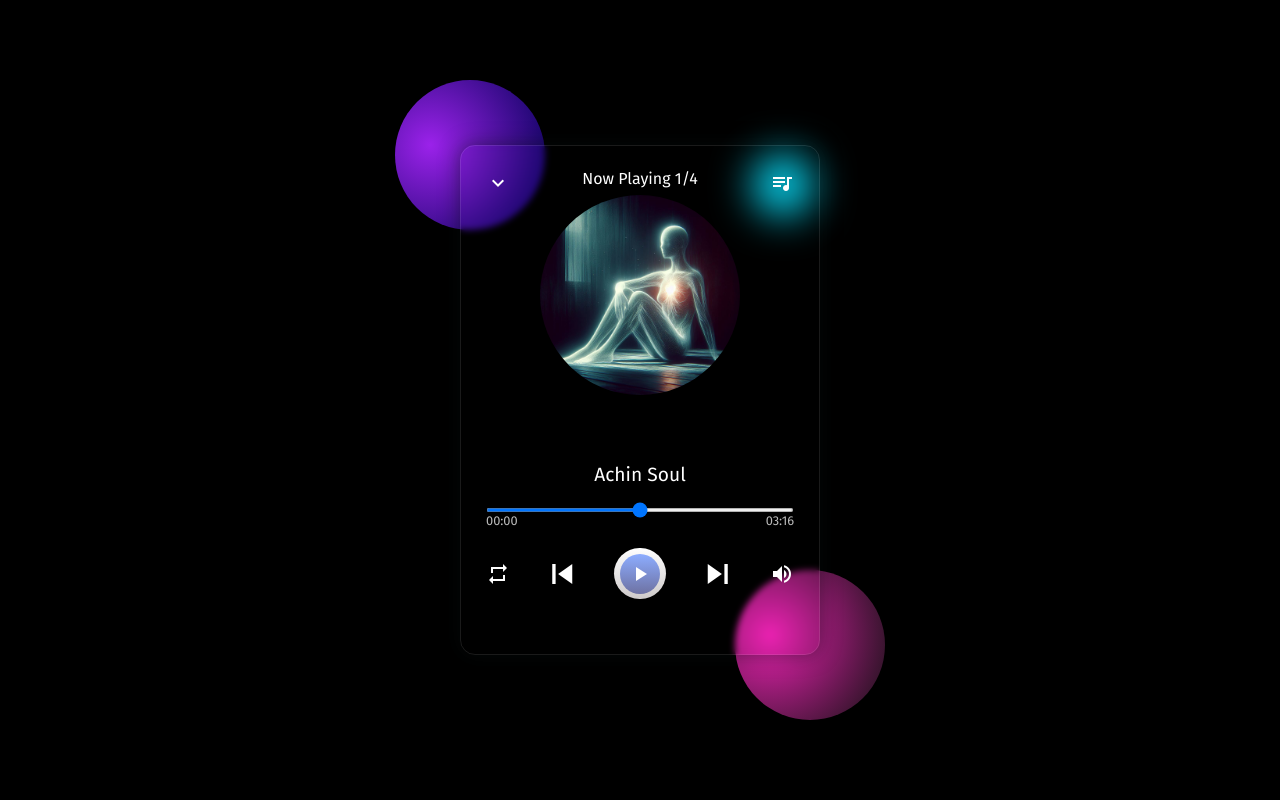
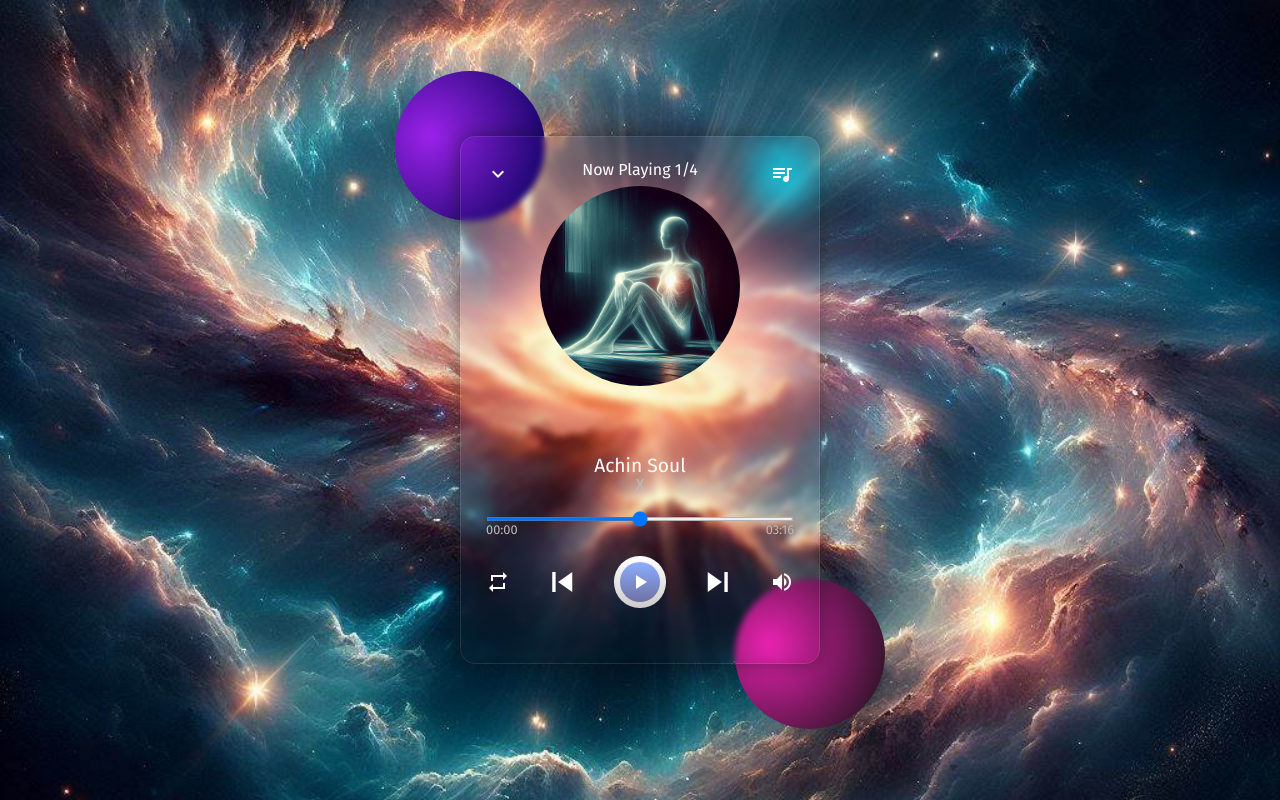
Before and after one commit to Nathanabrahao/WebPlayer_Music, a React (Create React App) app: page / in a window 1280 px wide. Built offline with nearby package versions, Linux system fonts and the light colour scheme.

Commit message:
Create tab music

```diff
--- a/src/App.tsx
+++ b/src/App.tsx
@@ -2,10 +2,12 @@ import React, { useState } from 'react';
 import logo from './logo.svg';
 import './App.css';
 import Card from './Components/Card'
+import List from './Components/List'
 
 
 function App() {
-  const [musicNumber, setMusicNumber] = useState(0)
+  const [musicNumber, setMusicNumber] = useState(0);
+  const [open, setOpen] = useState(false);
 
 
   return (
@@ -14,7 +16,8 @@ function App() {
       <div className="shape shape-2"></div>
       <div className="shape shape-3"></div>
       <main>
-        <Card props={{musicNumber, setMusicNumber}}/>
+        <Card props={{musicNumber, setMusicNumber, setOpen}}/>
+        <List props={{open, setOpen, musicNumber, setMusicNumber}}/>
       </main>
     </div>
   );
--- a/src/Assests/Data/infos.tsx
+++ b/src/Assests/Data/infos.tsx
@@ -5,28 +5,28 @@ const Songs = [
     {
         id: 1,
         name: 'Achin Soul',
-        artist: '',
+        artist: 'X',
         cover: require('../images/Aching soul.jpeg'),
         audio: require('../musics/Aching Soul.mp3')
     },
     {
         id: 2,
         name: 'Sabonete voador',
-        artist: '',
+        artist: 'Y',
         cover: require('../images/sabonete_voador.jpeg'),
         audio: require('../musics/Sabonete.mp3')
     },
     {
         id: 3,
         name: 'Pão de Queijo quentinho',
-        artist: '',
+        artist: 'Z',
         cover: require('../images/pão de queijo.jpeg'),
         audio: require('../musics/PaoDeQueijo.mp3')
     },
     {
         id: 4,
         name: 'Way to Bloom',
-        artist: '',
+        artist: 'A',
         cover: require('../images/CasalAmor.jpeg'),
         audio: require('../musics/WayToBloom.mp3')
     }
--- a/src/Assests/css/card.css
+++ b/src/Assests/css/card.css
@@ -34,6 +34,11 @@
 
 .card .details .title{
     font-size: 1.2rem;
+}
+
+.card .details .artist{
+    color: #bbb;
+    padding-top: 1px;
 }
 
 .card .progress{
--- /dev/null
+++ b/src/Assests/css/list.css
@@ -0,0 +1,76 @@
+.list {
+    width: 100%;
+    position: absolute;
+    bottom: -60%;
+    left: 0;
+    background: #fff;
+    color: #080710;
+    box-shadow: 0 -5px 10px rgba(0, 0, 0, 0.1);
+    transition: all 0.2s ease-out;
+    border-radius: 10px;
+    z-index: 10;
+}
+
+.list .show{
+    bottom: 0;
+}
+
+.list .header {
+    width: 100%;
+    padding: 15px 20px;
+    display: flex;
+    justify-content: space-between;
+    align-items: center;
+}
+
+.list .header i{
+    font-size: 1.7rem;
+}
+
+.list .header > div {
+    display: flex;
+    align-items: center;
+    gap: 5px;
+}
+
+.list .header > div span{
+    font-size: 1.25rem;
+    text-transform: capitalize;
+    color: #444;
+}
+
+.list ul {
+    width: 100%;
+    height: 250px;
+    overflow-y: scroll;
+}
+
+.list ul::-webkit-scrollbar {
+    width: 0px;
+}
+
+.list ul li{
+    width: 100%;
+    padding: 10px 30px;
+    display: flex;
+    justify-content: space-between;
+    cursor: pointer;
+    border-bottom: 1px solid #eee;
+}
+
+.list ul li:hover {
+    background: palegoldenrod;
+}
+
+.list ul li .row p{
+    color: #999;
+    font-size: 0.85rem;
+}
+
+.list .duration{
+    font-size: 0.9rem;
+}
+
+.list ul li.playing{
+    background: papayawhip;
+}
--- a/src/Components/Card.tsx
+++ b/src/Components/Card.tsx
@@ -6,16 +6,16 @@ import Songs from '../Assests/Data/infos';
 interface CardProps {
     musicNumber: number;
     setMusicNumber: React.Dispatch<React.SetStateAction<number>>;
+    setOpen: React.Dispatch<React.SetStateAction<boolean>>;
 }
 
-const Card: FC<{ props: CardProps }> = ({ props: { musicNumber, setMusicNumber } }) => {
-    console.log(Songs)
+const Card: FC<{ props: CardProps }> = ({ props: { musicNumber, setMusicNumber, setOpen } }) => {
     return (
         <div className="card">
             <div className="nav">
                 <i className="material-icons">expand_more</i>
                 <span>Now Playing {musicNumber + 1}/{Songs.length} </span>
-                <i className="material-icons">queue_music</i>
+                <i className="material-icons" onClick={() => setOpen(true)}>queue_music</i>
             </div>
 
 
@@ -25,6 +25,7 @@ const Card: FC<{ props: CardProps }> = ({ props: { musicNumber, setMusicNumber }
 
             <div className="details">
                 <p className="title">{Songs[musicNumber].name}</p>
+                <p className="artist">{Songs[musicNumber].artist}</p>
             </div>
 
             <div className="progress">
--- /dev/null
+++ b/src/Components/List.tsx
@@ -0,0 +1,43 @@
+import React, { FC } from "react";
+import '../Assests/css/list.css';
+import songs from '../Assests/Data/infos';
+
+interface ListProps {
+    open: boolean;
+    setOpen: React.Dispatch<React.SetStateAction<boolean>>;
+    musicNumber: number;
+    setMusicNumber: React.Dispatch<React.SetStateAction<number>>;
+}
+
+const List: FC<{ props: ListProps }> = ({ props: { open, setOpen, musicNumber, setMusicNumber } }) => {
+    return (
+        <div className={`list ${open ? 'show' : ''}`}>
+            <div className="header">
+                <div>
+                    <i className="material-icons">queue_music</i>
+                    <span>Music List</span>
+                </div>
+                <i className="material-icons"
+                onClick={() => setOpen(false)}>close</i>
+            </div>
+
+
+            <ul>
+                {
+                    songs.map((music, index) => (
+                        <li key={music.id} onClick={() => setMusicNumber(index)}
+                        className={`${musicNumber === index ? 'playing' : ''}`}>
+                            <div className="row">
+                                <span>{music.name}</span>
+                                <p>{music.artist}</p>
+                            </div>
+                            <span className="duration">03:32</span>
+                        </li>
+                    ))
+                }
+            </ul>
+        </div>
+    );
+}
+
+export default List;
--- a/src/index.css
+++ b/src/index.css
@@ -17,6 +17,10 @@ body{
   justify-content: center;
   font-size: calc(10px + 2vmin);
   color: white;
+  background-image: url('../src/Assests/images/Universo.jpeg');
+  background-repeat: no-repeat;
+  background-size: cover;
+  background-position: center;
 }
 
 i{
```
Also changed, not shown: src/Assests/images/Universo.jpeg (added).
